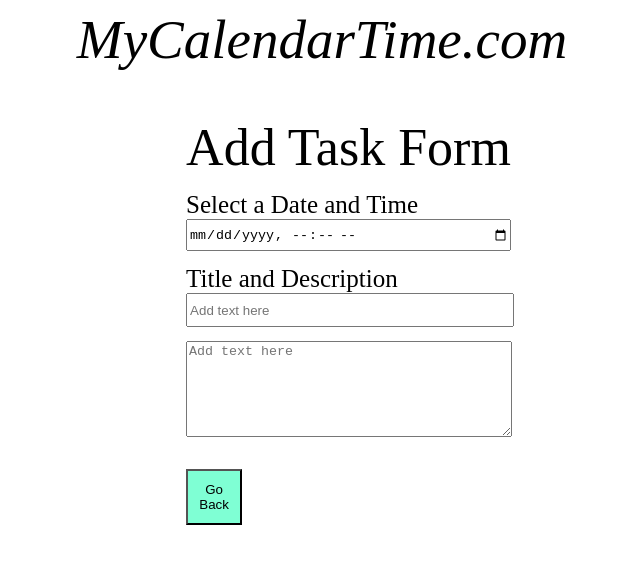
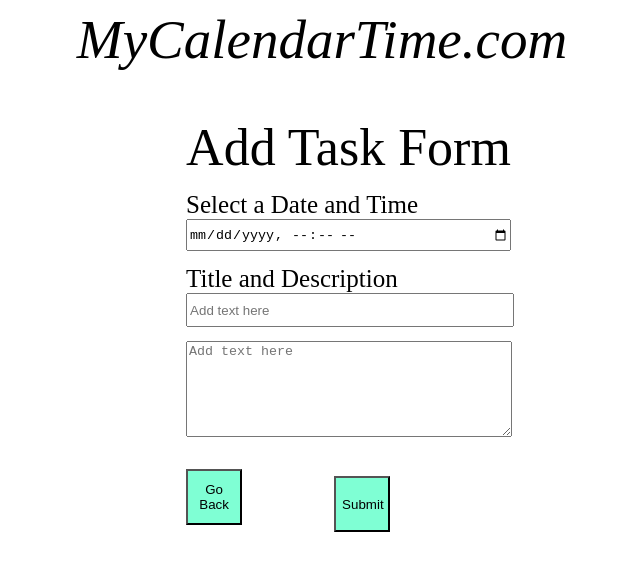
Before and after one commit to Samuel-Merlin/SoftEng, a React (Create React App) app: page /AddForm in a window 1280 px wide. Shown: the top 570 px of the page, without its empty margins (318-958 px from the left). Built offline with nearby package versions, Linux system fonts and the light colour scheme; a web font is replaced by a local one.

Commit message:
Task Form

```diff
--- a/src/addTaskForm.js
+++ b/src/addTaskForm.js
@@ -33,7 +33,9 @@ return(
           className='textArea'
         />
         </div>
-        <button className='byeuton' onClick={() => navigate('/PersonalCalendar')}> Go Back</button>
+        <button className='byeuton1' onClick={() => navigate('/PersonalCalendar')}> Go Back</button>
+        &nbsp; &nbsp; &nbsp; &nbsp; &nbsp; &nbsp; &nbsp; &nbsp; &nbsp; &nbsp; &nbsp; &nbsp;
+        <button className='byeuton2' onClick={() => navigate('/PersonalCalendar')}> Submit</button>
                     </div>
                     </div>
              </div>
--- a/src/login.css
+++ b/src/login.css
@@ -111,9 +111,15 @@
 .txtArea{
     margin-top: 2%;
 }
-.byeuton{
+.byeuton1{
     margin-top: 4%;
     height:56px;
     width:56px;
     background-color: aquamarine;
 }
+.byeuton2{
+    margin-top: 4%;
+    height:56px;
+    width:56px;
+    background-color: aquamarine;
+}
--- a/src/styles.css
+++ b/src/styles.css
@@ -0,0 +1,35 @@
+.button-container{
+    display: flex;
+    align-content: center;
+    justify-content: center;
+}
+button{
+    cursor: pointer;
+    font-size: 1.2rem;
+    height: 2.5rem;
+    border:none;
+    border-radius: 10px;
+    color:aquamarine;
+    background-color: blue;
+    outline:none;
+    box-shadow: 0 0.3rem rgba(2, 232, 248, 0.7);
+}
+button:hover{
+    filter:brightness(110%);
+}
+button:active{
+    transform:translate(0,0.3rem);
+    box-shadow: 0 0.1rem rgba(3, 203, 238, 0.7);
+}
+.byeuton1{
+    margin-top: 4%;
+    height:56px;
+    width:56px;
+    background-color: aquamarine;
+}
+.byeuton2{
+    margin-top: 4%;
+    height:56px;
+    width:56px;
+    background-color: aquamarine;
+}
```
